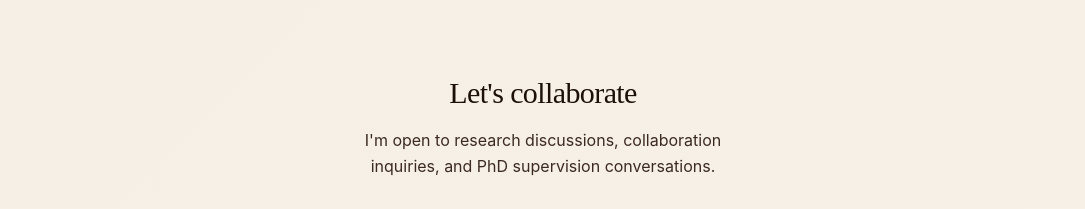
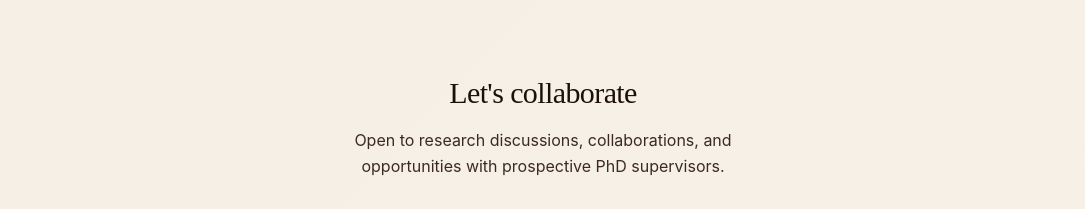
Before and after one commit to biswajyoti-nath/biswajyoti-nath.github.io, a React (Vite) app: page / in a window 1280 px wide. Shown: the part 7100-7309 px from the top of the page, without its empty margins (97-1182 px from the left). Built offline with nearby package versions, Linux system fonts and the light colour scheme.

Commit message:
Refactor(ui): Refine contact section copy

```diff
--- a/src/sections/ContactSection.tsx
+++ b/src/sections/ContactSection.tsx
@@ -18,7 +18,7 @@ export function ContactSection() {
         <h2 className="text-3xl font-serif text-espresso mb-4">Let's collaborate</h2>
 
         <p className="text-base text-coffee mb-8 leading-relaxed">
-          I'm open to research discussions, collaboration inquiries, and PhD supervision conversations.
+          Open to research discussions, collaborations, and opportunities with prospective PhD supervisors.
         </p>
 
         <div className="flex flex-col sm:flex-row items-center justify-center gap-3 mb-12">
```
